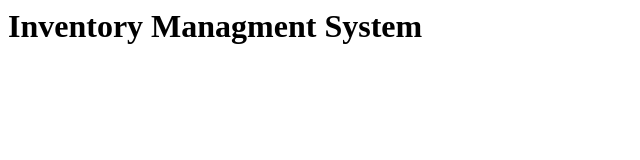
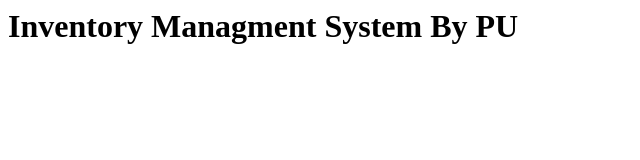
Before and after one commit to uday928/Inventory_management_system, a plain HTML site: page index.html in a window 1280 px wide. Shown: the whole page, without its empty margins (0-640 px from the left). Drawn offline with Linux system fonts and the light colour scheme.

Commit message:
give credit to PU

```diff
--- a/index.html
+++ b/index.html
@@ -5,6 +5,6 @@
         </title>
     </head>
     <body>
-        <h1>Inventory Managment System</h1>
+        <h1>Inventory Managment System By PU</h1>
     </body>
 </html>
```
